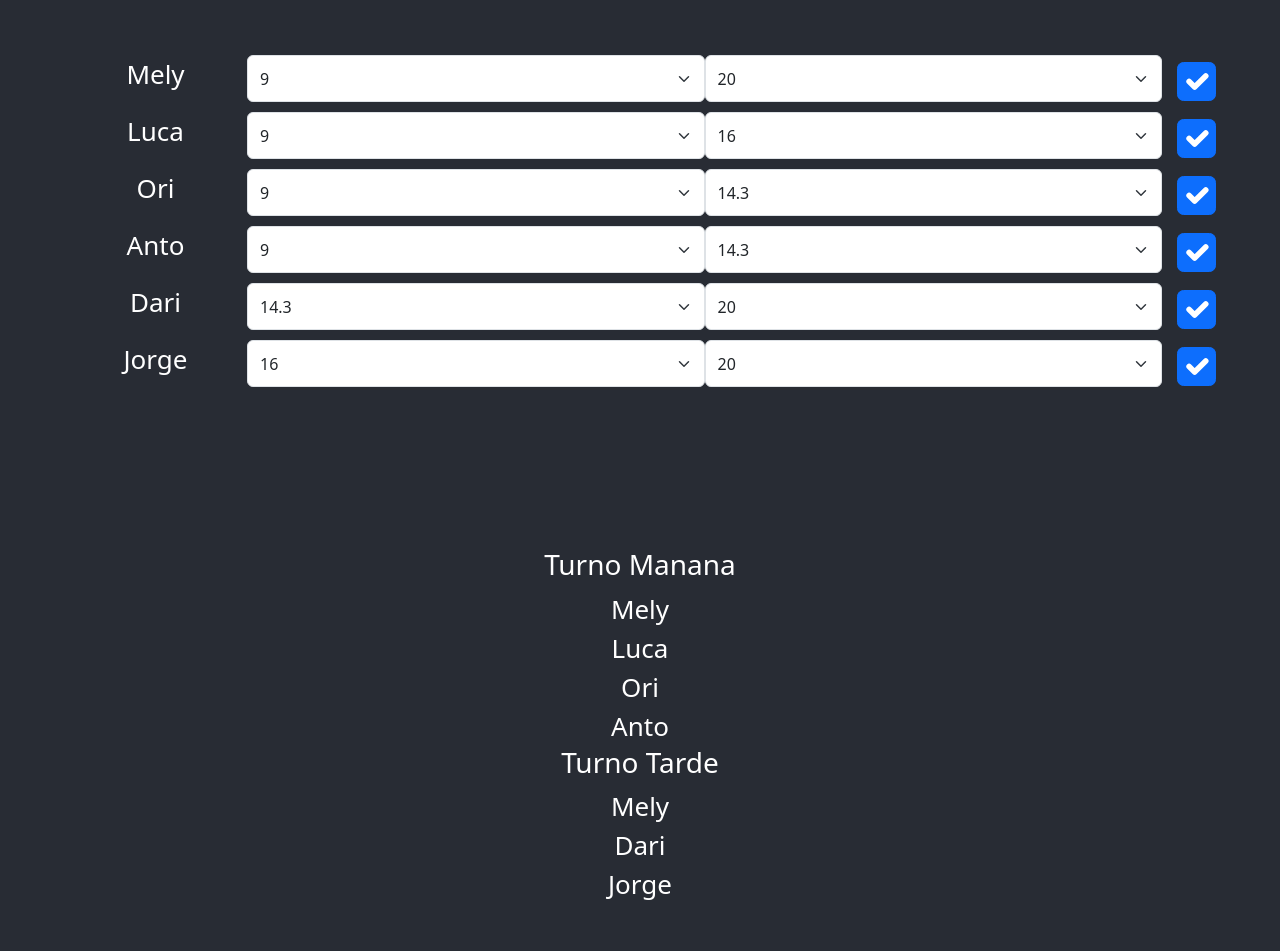
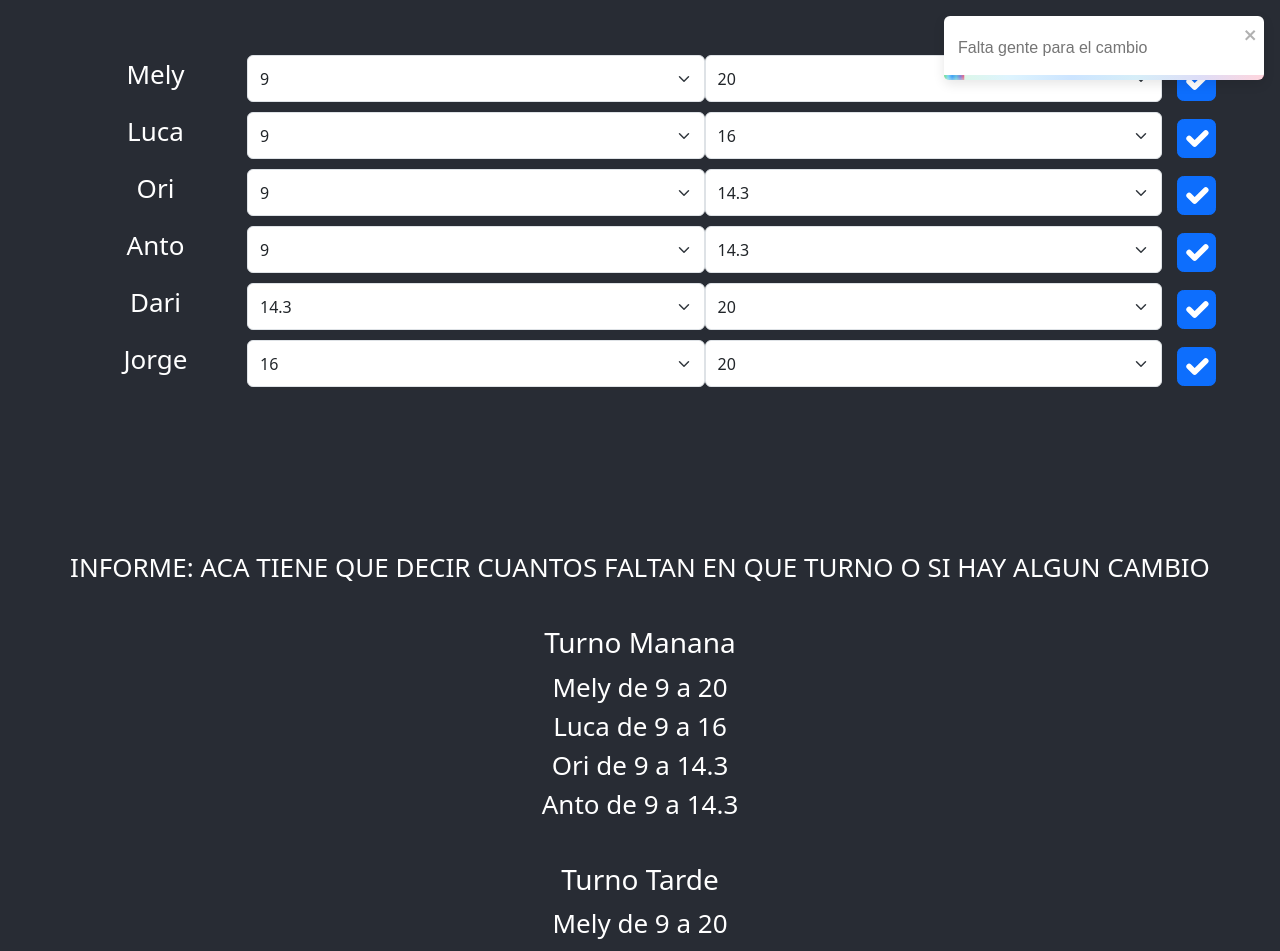
Before and after one commit to GastonYasuda/bazarEmployees, a React (Create React App) app: page / in a window 1280 px wide. Shown: the top 951 px of the page. Built offline with nearby package versions, Linux system fonts and the light colour scheme.

Commit message:
shiftFix

```diff
--- a/src/Component/ShiftList/ShiftList.jsx
+++ b/src/Component/ShiftList/ShiftList.jsx
@@ -1,51 +1,69 @@
 /* eslint-disable react-hooks/exhaustive-deps */
 import React, { useEffect } from 'react'
-import { Bounce, ToastContainer, toast } from 'react-toastify';
+import ShiftListDetail from '../ShiftListDetail/ShiftListDetail';
+import { toast } from 'react-toastify';
 
 
-const ShiftList = ({ employeeList, shift }) => {
+const ShiftList = ({ morningEmployeeList, afternoonEmployeeList, espacioEmployees }) => {
+
+    useEffect(() => {
+        traspasoTurnos()
+    }, [morningEmployeeList, afternoonEmployeeList, espacioEmployees])
 
 
-    useEffect(() => {
-        if (employeeList.length) {
-            // console.log(employeeList);
-            if (shift === 'Manana' && employeeList.length < 4) {
-                toast(`Falta gente para turno ${shift} en ${employeeList[0].store}`)
-            }
-            if (shift === 'Tarde' && employeeList.length < 3) {
-                toast(`Falta gente para turno ${shift}`)
-            }
+
+    const traspasoTurnos = () => {
+        console.log(afternoonEmployeeList);
+
+        const shiftFix = morningEmployeeList
+            .map((morningEmployee) => {
+                const match = afternoonEmployeeList.find(
+                    (afternoonEmployee) => morningEmployee.exit === afternoonEmployee.entry
+                );
+
+                if (match) {
+                    return {
+                        from: morningEmployee.name,
+                        to: match.name,
+                        time: morningEmployee.exit,
+                    };
+                }
+
+                return null;
+            })
+            .filter(Boolean); // elimina los nulls
+
+        console.log(shiftFix);
+
+        if (shiftFix.length === 0 || shiftFix.length < afternoonEmployeeList.length - 1) {
+            toast(`Falta gente para el cambio`)
         }
 
-    }, [employeeList])
+
+
+
+    }
+
+
 
 
 
     return (
         <div>
-            <h3>Turno {shift}</h3>
-            <div style={{ display: 'flex', flexDirection: 'column' }}>
-                {employeeList.map((employee) => {
-                    return (
-                        <span key={employee.id}>{employee.name}</span>
-                    )
-                })}
-                <ToastContainer
-                    position="top-right"
-                    autoClose={1500}
-                    hideProgressBar={false}
-                    newestOnTop={false}
-                    closeOnClick
-                    rtl={false}
-                    pauseOnFocusLoss
-                    draggable
-                    pauseOnHover
-                    theme="light"
-                    transition={Bounce}
-                />
-            </div>
+            INFORME: ACA TIENE QUE DECIR CUANTOS FALTAN EN QUE TURNO O SI HAY ALGUN CAMBIO
 
-        </div>
+            <br />
+            <br />
+
+            <ShiftListDetail shiftEmployeeList={morningEmployeeList} shift={"Manana"} />
+
+            <br />
+
+            <ShiftListDetail shiftEmployeeList={afternoonEmployeeList} shift={"Tarde"} />
+
+
+
+        </div >
     )
 }
 
--- /dev/null
+++ b/src/Component/ShiftListDetail/ShiftListDetail.jsx
@@ -0,0 +1,42 @@
+import React, { useEffect } from 'react'
+import { toast } from 'react-toastify';
+
+
+const ShiftListDetail = ({ shiftEmployeeList, shift }) => {
+
+    useEffect(() => {
+        if (shiftEmployeeList.length) {
+
+            if (shift === "Manana" && shiftEmployeeList.length < 4) {
+                toast(`Falta gente para turno ${shift} en ${shiftEmployeeList[0].store}`)
+            }
+            if (shift === "Tarde" && shiftEmployeeList.length < 3) {
+                toast(`Falta gente para turno ${shift} en ${shiftEmployeeList[0].store}`)
+            }
+        }
+
+
+
+
+    }, [shiftEmployeeList, shift])
+
+
+    return (
+        <div>
+            <h3>Turno {shift}</h3>
+            <div style={{ display: 'flex', flexDirection: 'column' }}>
+                {shiftEmployeeList.map((employee) => {
+                    return (
+                        <div key={employee.id}>
+                            <span>{employee.name} de {employee.entry} a {employee.exit}</span>
+                        </div>
+                    )
+                })}
+
+            </div>
+
+        </div>
+    )
+}
+
+export default ShiftListDetail
--- a/src/View/Main/Main.jsx
+++ b/src/View/Main/Main.jsx
@@ -3,6 +3,8 @@ import { useEffect, useState } from "react";
 import { Button, Form } from "react-bootstrap";
 // import Swal from 'sweetalert2'
 import ShiftList from "../../Component/ShiftList/ShiftList";
+import { Bounce, ToastContainer } from 'react-toastify';
+
 
 
 
@@ -57,8 +59,12 @@ const Main = () => {
         searchStoreEmployee("Punto")
         searchStoreEmployee("Ciudad")
 
-        console.log(puntoEmployees);
-        console.log(ciudadEmployees);
+        //console.log(espacioEmployees);
+
+
+
+        //console.log(puntoEmployees);
+        //console.log(ciudadEmployees);
 
         // console.log(espacioEmployees);
 
@@ -67,14 +73,17 @@ const Main = () => {
 
     const searchStoreEmployee = (state) => {
         const byStore = employees.filter((employee) => employee.store === state)
+
         if (state === "Espacio") {
             // console.log("Espacio", byStore);
             setEspacioEmployees(byStore)
             morningShift(byStore)
             afternoonShift(byStore)
+
         } else if (state === "Punto") {
             // console.log("Punto", byStore);
             setPuntoEmployees(byStore)
+
         } else if (state === "Ciudad") {
             // console.log("Ciudad", byStore);
             setCiudadEmployees(byStore)
@@ -86,6 +95,7 @@ const Main = () => {
     const morningShift = (data) => {
         const morning = data.filter((employee) => employee.entry === 9 && employee.assist === true);
         setEspacioMorningEmployees(morning);
+
     }
 
 
@@ -127,6 +137,7 @@ const Main = () => {
         );
 
     };
+
 
 
 
@@ -212,9 +223,14 @@ const Main = () => {
                 <br />
 
 
-                <ShiftList employeeList={espacioMorningEmployees} shift={'Manana'} />
+                <ShiftList
+                    morningEmployeeList={espacioMorningEmployees}
+                    afternoonEmployeeList={espacioAfternoonEmployees}
+                    espacioEmployees={espacioEmployees}
+                />
 
-                <ShiftList employeeList={espacioAfternoonEmployees} shift={'Tarde'} />
+                <br />
+                <br />
 
                 {/* <ShiftList employeeList={espacioEmployees} shift={'Tarde'} /> */}
 
@@ -239,6 +255,20 @@ const Main = () => {
                 </div>
             </div>
 
+            <ToastContainer
+                position="top-right"
+                autoClose={5000}
+                hideProgressBar={false}
+                newestOnTop={false}
+                closeOnClick
+                rtl={false}
+                pauseOnFocusLoss
+                draggable
+                pauseOnHover
+                theme="light"
+                transition={Bounce}
+            />
+
 
         </div>
     )
```
